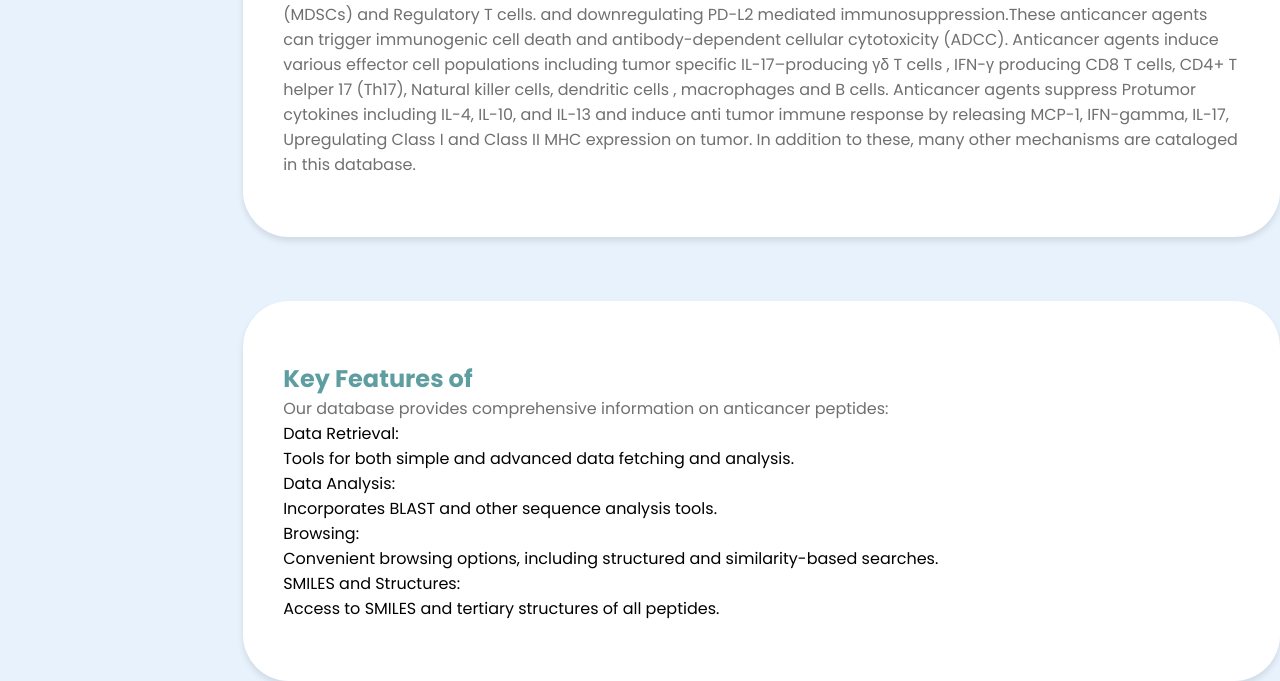
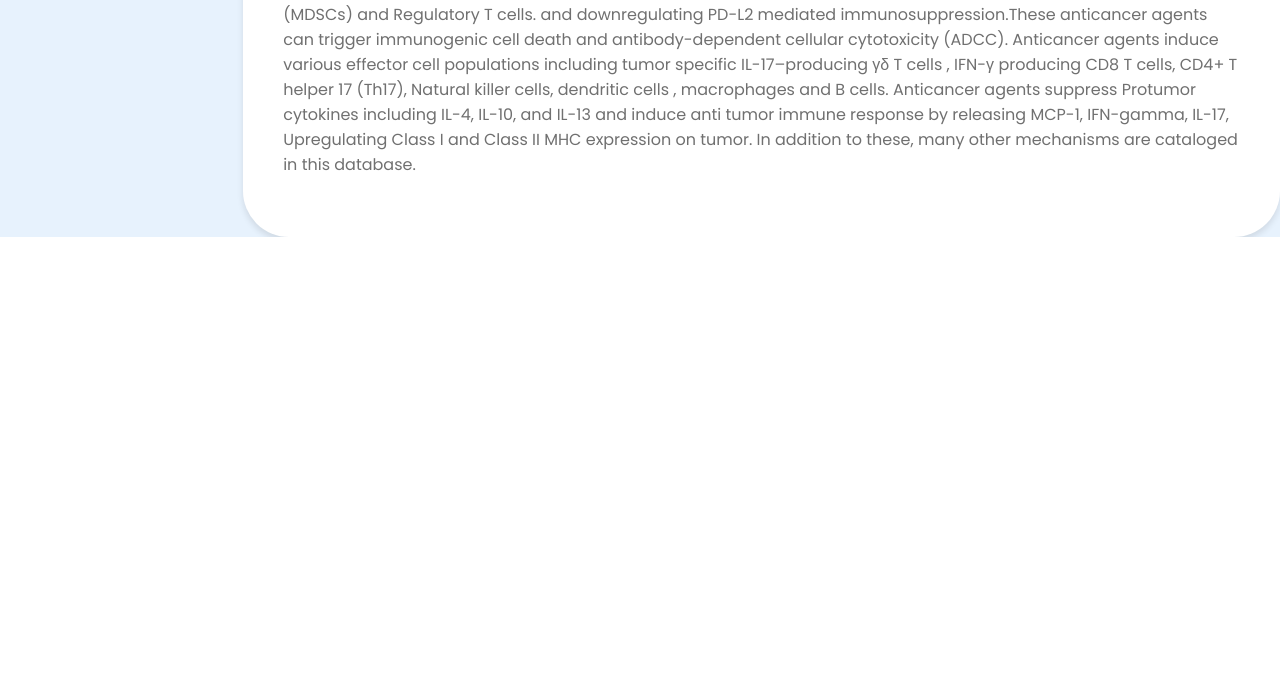
Before and after one commit to decode123-cmd/database_search, a Django app: page / in a window 1280 px wide. Shown: the part 1192-1873 px from the top of the page. After the commit the page ends 1429 px from the top, so only its background shows below. Run offline with Django 5.2, Linux system fonts and the light colour scheme; data comes from the database, SQL or seed files in the repository; parts of the project's set-up code (start-up, migrations or seed data) failed here and were passed over; some libraries are stand-ins or nearby versions.

Commit message:
Update index.html

```diff
--- a/templates/database/index.html
+++ b/templates/database/index.html
@@ -869,22 +869,7 @@ CanIMMDB is a manually curated resource which provides comprehensive information
     </div>
 </section>
       <!-- Key Features Section -->
-      <section class="section">
-          <div class="container">
-              <h2>Key Features of </h2>
-              <p>Our database provides comprehensive information on anticancer peptides:</p>
-              <dl>
-                  <dt>Data Retrieval:</dt>
-                  <dd>Tools for both simple and advanced data fetching and analysis.</dd>
-                  <dt>Data Analysis:</dt>
-                  <dd>Incorporates BLAST and other sequence analysis tools.</dd>
-                  <dt>Browsing:</dt>
-                  <dd>Convenient browsing options, including structured and similarity-based searches.</dd>
-                  <dt>SMILES and Structures:</dt>
-                  <dd>Access to SMILES and tertiary structures of all peptides.</dd>
-              </dl>
 
-      </section>
   </main>
     <!-- JavaScript -->
 
```
